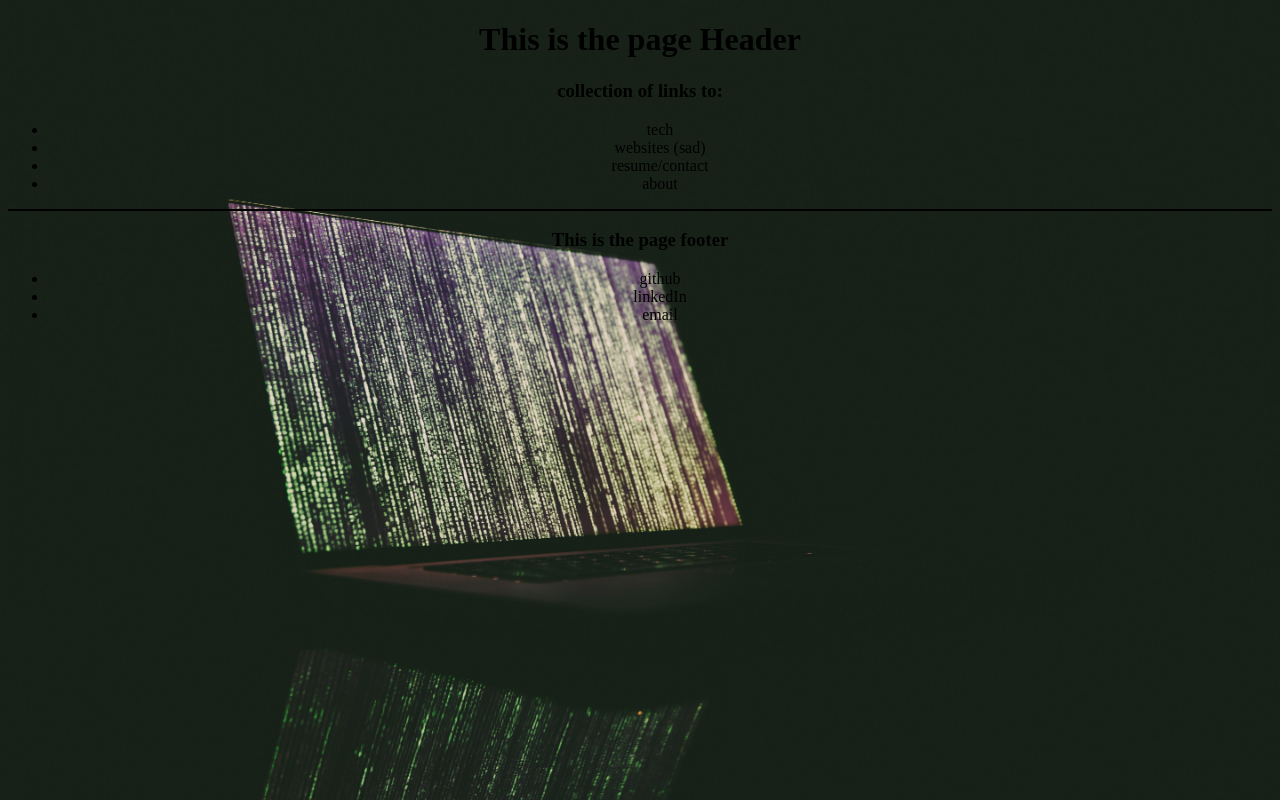
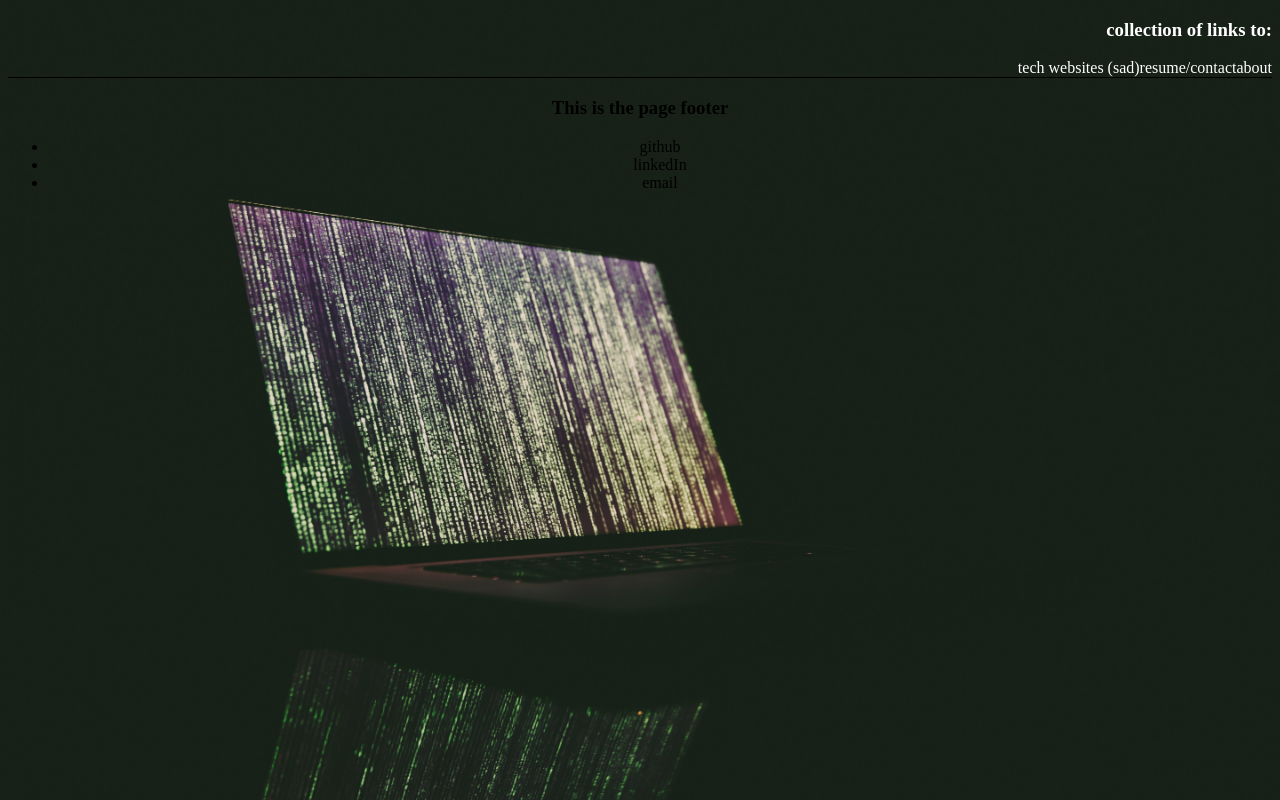
Before and after one commit to iamJakeRobbins/personalSitePrototype, a Vue app: page / in a window 1280 px wide. Built offline with nearby package versions, Linux system fonts and the light colour scheme.

Commit message:
removed some spam from header

```diff
--- a/src/components/MainHeader.vue
+++ b/src/components/MainHeader.vue
@@ -1,13 +1,10 @@
 <template >
 	<div class="headerContainer">
-		<h1>This is the page Header</h1>
 		<h3>collection of links to:</h3>
-		<ul>
-			<li>tech </li>
-			<li>websites (sad)</li>
-			<li>resume/contact</li>
-			<li>about</li>
-		</ul>
+			<span>tech </span>
+			<span>websites (sad)</span>
+			<span>resume/contact</span>
+			<span>about</span>
 	</div>
 
 </template>
@@ -19,6 +16,7 @@ export default {
 
 <style lang="css" scoped>
 .headerContainer{
-	border-bottom: 1px solid black
+	text-align: right;
+	color: white;
 }
 </style>
```
